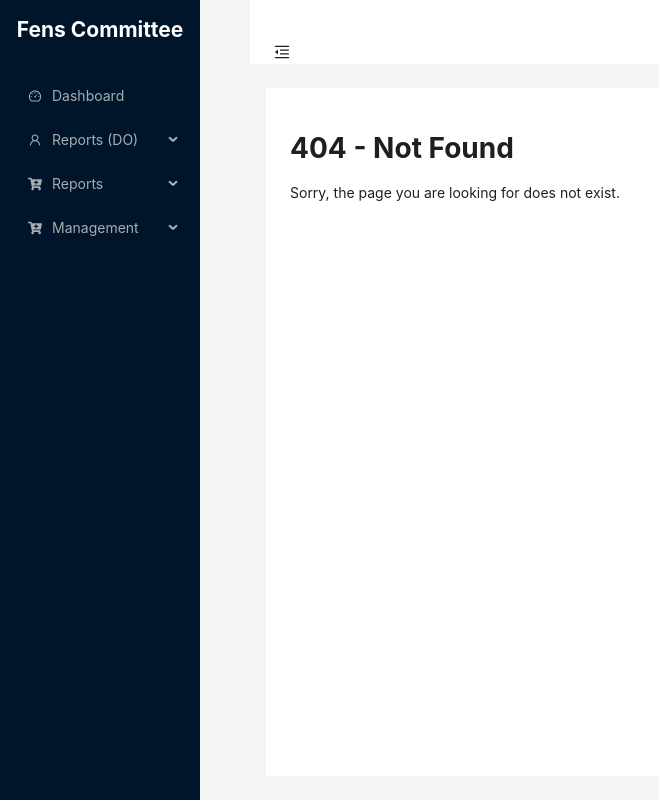
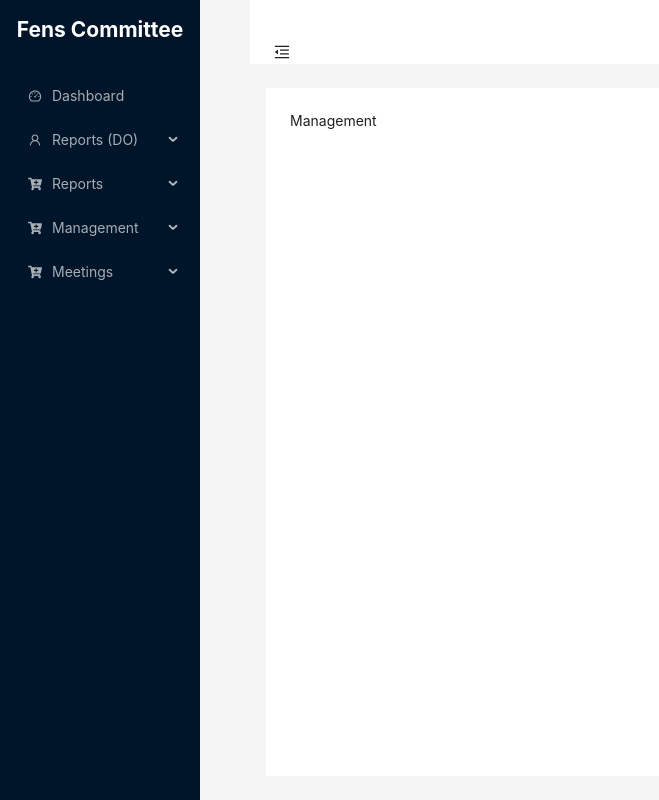
Before and after one commit to gorkemtopcu/ens492-committee-management-system, a React (Create React App) app in the folder committees_management_system/: page /meeting/list-meeting in a window 1280 px wide. Before the commit this address had no page. Shown: the whole page, without its empty margins (0-659 px from the left). Built offline with nearby package versions, Linux system fonts and the light colour scheme.

Commit message:
Update meetings section added

```diff
--- a/committees_management_system/src/App.js
+++ b/committees_management_system/src/App.js
@@ -14,6 +14,8 @@ import MembersManagement from './pages/MembersManagement';
 import AssignmentsManagement from './pages/AssignmentsManagement';
 import MailingListsManagement from './pages/MailingListsManagement';
 import NotFoundPage from './pages/NotFoundPage';
+import ListMeeting from './pages/ListMeeting';
+import MeetingNotes from './pages/MeetingNotes';
 
 function Dashboard() {
   return null;
@@ -41,6 +43,11 @@ function App() {
             <Route path="mgmt-assignments" element={<AssignmentsManagement />} />
             <Route path="mgmt-mailing" element={<MailingListsManagement />} />
           </Route>
+          <Route path="meeting/*" element={<div>Management</div>}>
+            <Route index element={<div>Meeting</div>} />
+            <Route path="list-meeting" element={<ListMeeting />} />
+            <Route path="meeting-notes" element={<MeetingNotes />} />
+          </Route>
           <Route path="*" element={<NotFoundPage />} />
         </Route>
       </Routes>
--- a/committees_management_system/src/MainLayout.js
+++ b/committees_management_system/src/MainLayout.js
@@ -127,6 +127,23 @@ const MainLayout = () => {
                                 },
                             ]
                         },
+                        {
+                            key: 'meeting',
+                            icon: <FaCartPlus />,
+                            label: 'Meetings',
+                            children: [
+                                {
+                                    key: 'list-meeting',
+                                    icon: <FaCartPlus />,
+                                    label: 'List Meetings',
+                                },
+                                {
+                                    key: 'meeting-notes',
+                                    icon: <FaCartPlus />,
+                                    label: 'Create Meeting Notes',
+                                },
+                            ]
+                        },
                     ]}
                 />
             </Sider>
--- /dev/null
+++ b/committees_management_system/src/pages/ListMeeting.js
@@ -0,0 +1,11 @@
+import React from 'react';
+
+const ListMeeting = () => {
+    return (
+        <div>
+            <h1>ListMeeting</h1>
+        </div>
+    );
+};
+
+export default ListMeeting;
--- /dev/null
+++ b/committees_management_system/src/pages/MeetingNotes.js
@@ -0,0 +1,11 @@
+import React from 'react';
+
+const MeetingNotes = () => {
+    return (
+        <div>
+            <h1>MeetingNotes</h1>
+        </div>
+    );
+};
+
+export default MeetingNotes;
```
